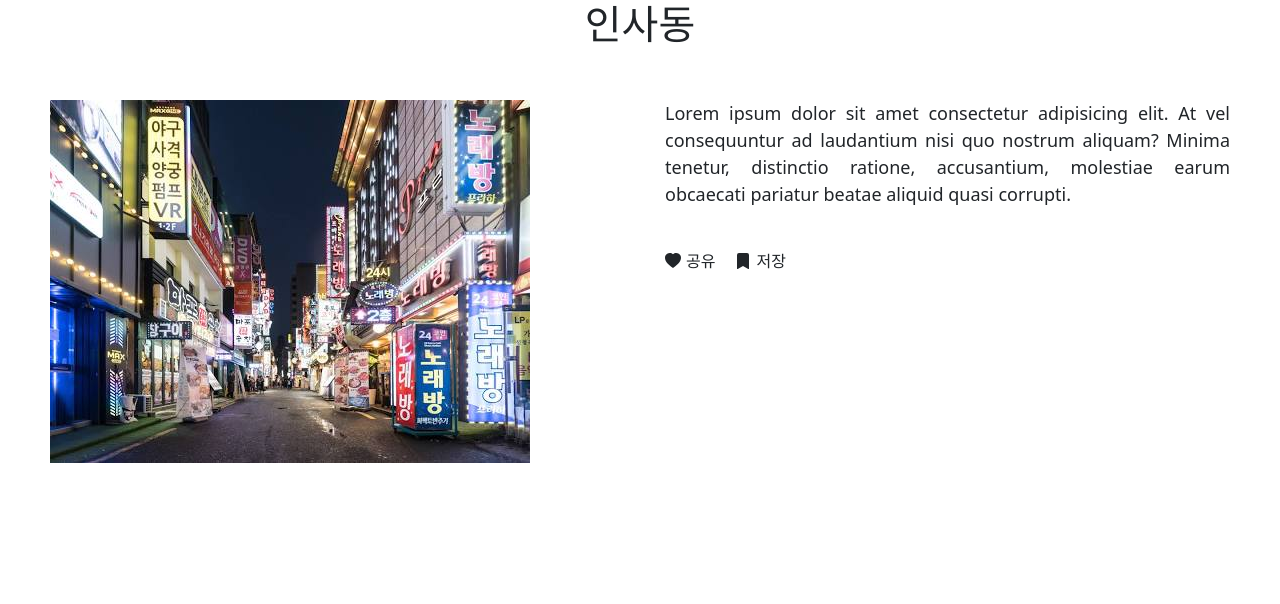
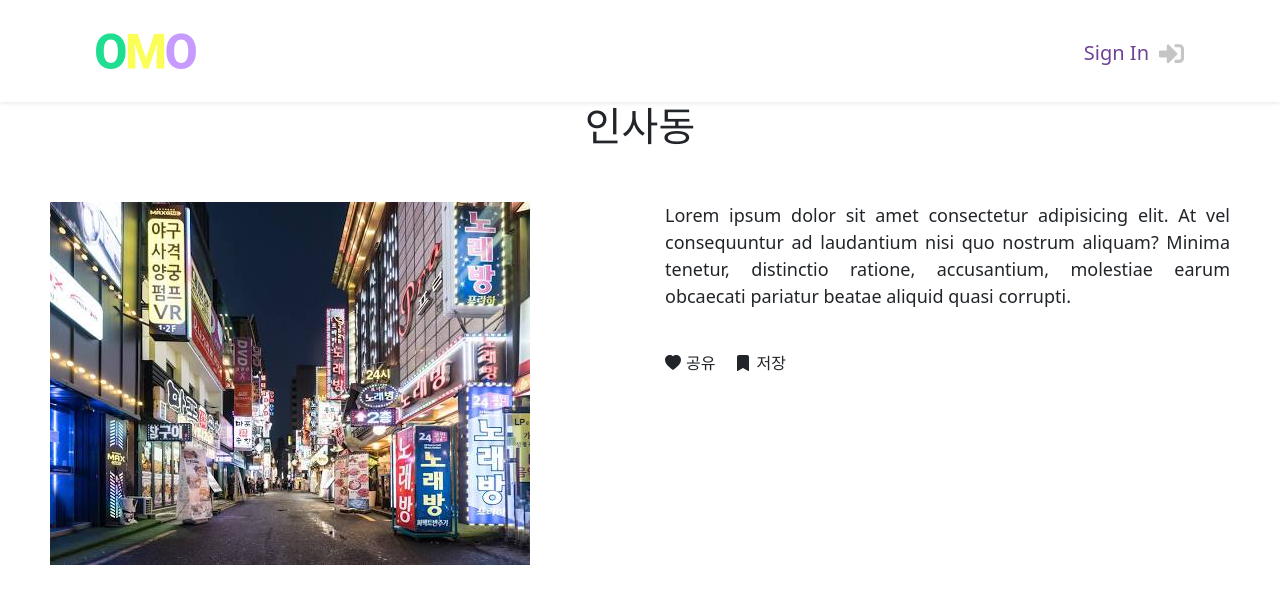
Before and after one commit to gimziae/omo_front, a React (Create React App) app: page /tour/1 in a window 1280 px wide. Shown: the top 604 px of the page. Built offline with nearby package versions, Linux system fonts and the light colour scheme.

Commit message:
tour detail 헤더 추가

```diff
--- a/src/components/Tour/TourArea_api.jsx
+++ b/src/components/Tour/TourArea_api.jsx
@@ -1,15 +1,15 @@
 import React from "react";
 import { useEffect } from "react";
-import AreaCards from "../tour_list/AreaCards";
-import axios from "axios";
 import { useState } from "react";
 import { Link } from "react-router-dom";
+
 const key =
 	"ooVIIXvB%2F%2F%2B6kPC1iOe5%2FArkuU5iefGXK4vuV228x6faKt32nsB1O%2BZCEVg8v3xcT6m9tvBLsprDfDjVs5gt3w%3D%3D";
 const areaCd = 1; //서울시
 const sggCd = 7; //구로구
 const url = `https://apis.data.go.kr/B551011/KorService/areaBasedList?_type=json&serviceKey=${key}&pageNo=1&numOfRows=10&MobileApp=AppTest&MobileOS=ETC&arrange=A&contentTypeId=39&areaCode=${areaCd}&sigunguCode=${sggCd}
 `;
+
 export default function TourArea() {
 	const [data, setData] = useState([]);
 
--- a/src/components/Tour/TourDetail.jsx
+++ b/src/components/Tour/TourDetail.jsx
@@ -1,9 +1,9 @@
 import React from "react";
-// import "./TourDetail.scss";
 import { BsFillBookmarkFill, BsFillHeartFill } from "react-icons/bs";
 
 import { data } from "../db/data";
 import { useParams } from "react-router-dom";
+import Header from "../Header";
 
 export default function TourDetail() {
 	// 주소값 받기
@@ -15,6 +15,7 @@
 
 	return (
 		<>
+			<Header />
 			<div>
 				<h1>{areaData[0].text}</h1>
 			</div>
```
